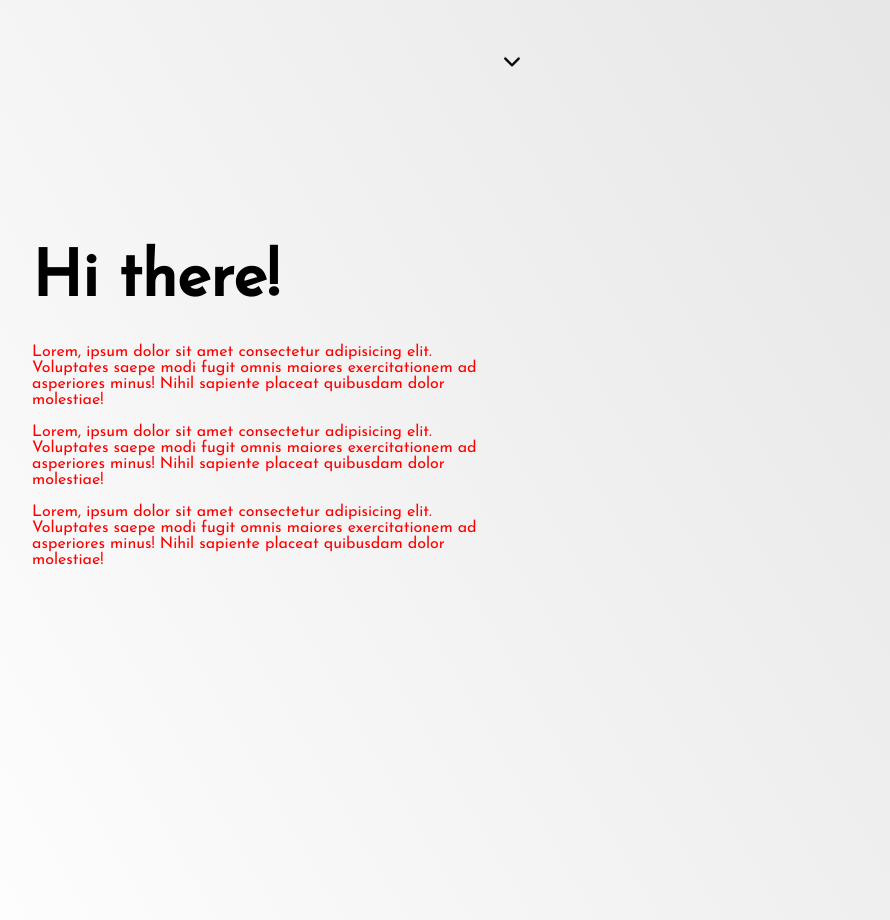
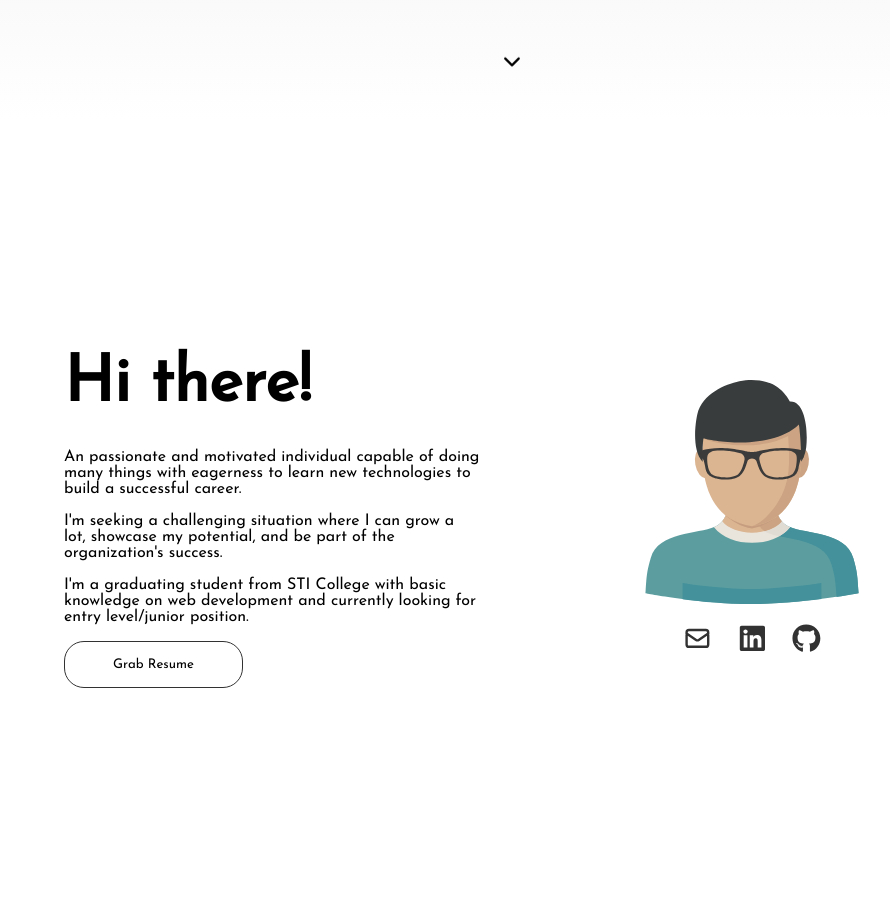
Before and after one commit to JmarkMunda/jm_portfolio, a React (Create React App) app: page / in a window 1280 px wide. Shown: the part 680-1600 px from the top of the page, without its empty margins (128-1018 px from the left). Built offline with nearby package versions, Linux system fonts and the light colour scheme; a web font is replaced by a local one.

Commit message:
add styles to navbar, home, and about

```diff
--- a/src/App.js
+++ b/src/App.js
@@ -1,10 +1,12 @@
 import React from 'react'
 import About from './pages/About/About';
 import Home from './pages/Home/Home';
+import Navbar from './components/Navbar/Navbar'
 
 function App() {
   return (
     <>
+      <Navbar />
       <Home />
       <About />
     </>
--- a/src/components/Navbar/Navbar.css
+++ b/src/components/Navbar/Navbar.css
@@ -2,7 +2,7 @@
 nav {
     width: 100%;
     height: 70px;
-    position: absolute;
+    position: fixed;
     top: 0;
     left: 0;
     display: flex;
@@ -12,6 +12,7 @@ nav {
 }
 
 .logo > a{
+
     font-family: 'Splash', cursive;
     font-weight: bold;
     font-size: 1.5rem;
--- a/src/index.css
+++ b/src/index.css
@@ -10,14 +10,17 @@ font-family: 'Josefin Sans', sans-serif;
     --clr-primary-gray: rgb(50, 50, 50);
     --clr-primary-gray-2: rgb(70, 70, 70);
     --clr-primary-gray-3: rgb(90, 90, 90);
-    --clr-primary-gray-alpha: rgba(90, 90, 90, 0.1);
+    --clr-primary-gray-alpha: rgba(90, 90, 90, 0.5);
+    --clr-primary-gray-alpha-2: rgba(90, 90, 90, 0.1);
     --clr-secondary-aqua: rgb(89, 243, 235);
 
     /* BACKGROUND COLORS */
-    --clr-gradient-background: linear-gradient(240deg, rgb(220, 220, 220), #fff);
+    --clr-gradient-background: linear-gradient(180deg, rgb(220, 220, 220), #fff);
+    --clr-gradient-background-reverse: linear-gradient(360deg, rgb(220, 220, 220), #fff);
 
     /* PADDING */
     --main-side-padding: 0 6rem;
+    --button-padding: 1rem 3rem;
 
     /* MARGINS */
     --margin-bottom: 1rem;
@@ -42,7 +45,7 @@ font-family: 'Josefin Sans', sans-serif;
 }
 
 .container {
-    padding: 8rem 10rem;
+    padding: 4rem;
 }
 
 * {
@@ -51,10 +54,6 @@ font-family: 'Josefin Sans', sans-serif;
     box-sizing: border-box;
     font-family: 'Josefin Sans', sans-serif;
     scroll-behavior: smooth;
-}
-
-body {
-    background: var(--clr-gradient-background);
 }
 
 h1 {
@@ -78,6 +77,10 @@ h3 {
     h3 {
         font-size: 1.2rem;
     }
+    .container {
+        padding: 8rem 10rem;
+    }
+
 }
 
 @media screen and (max-width: 500px) {
--- a/src/pages/About/About.css
+++ b/src/pages/About/About.css
@@ -1,9 +1,11 @@
 
 .about-section {
-    position: relative;
     width: 100%;
     height: 100vh;
-
+    display: flex;
+    justify-content: center;
+    align-items: center;
+    /* background: var(--clr-gradient-background-reverse); */
 }
 
 .about-header {
@@ -15,15 +17,94 @@
     z-index: -1;
 }
 
-.about-text-container {
+.about-container {
     width: 50%;
+    height: auto;
+    padding: 2rem;
 }
 
-.about-text-container h2 {
+/*=============
+    Text side
+  ============= */
+.about-container h2 {
     margin-bottom: 2rem;
 }
 
-.about-text-container p {
-    color: red;
+.about-container p {
     margin-bottom: var(--margin-bottom);
 }
+
+/*=============
+  Download Button
+  ============= */
+.btn {
+    position: relative;
+    padding: var(--button-padding);
+    background-color: transparent;
+    border: 1px solid var(--clr-primary-gray);
+    border-radius: 20px;
+    transition: all .3s ease-in;
+}
+.btn:hover {
+    color: #fff;
+    cursor: grab;
+}
+
+.btn::before {
+    content: '';
+    position: absolute;
+    top: 0;
+    left: 0;
+    width: 10%;
+    height: 100%;
+    background-color: var(--clr-primary-gray);
+    border-radius: 20px;
+    overflow: hidden;
+    z-index: -1;
+    opacity: 0;
+    transition: all .3s ease-in;
+}
+.btn:hover::before {
+    width: 100%;
+    opacity: 1;
+}
+
+/*=============
+    Photo side
+  ============= */
+
+.about-container img {
+    height: 14rem;
+    /* filter: drop-shadow(8px 5px 5px rgb(92, 92, 92)); */
+}
+.about-container.photo {
+    text-align: center;
+    padding: 6rem;
+}
+
+/*=============
+    Underline
+  ============= */
+.underline {
+    border-top: 1px solid var(--clr-primary-gray-alpha);
+    margin: 1rem 0;
+}
+
+.social-icons {
+    margin-top: 1rem;
+}
+
+.social-icons button{
+    background-color: transparent;
+    color: var(--clr-primary-gray-2);
+    cursor: pointer;
+    border: none;
+    font-size: 1.8rem;
+    margin: 0 0.8rem;
+    transition: all .2s ease;
+}
+
+.social-icons button:hover {
+    transform: scale(1.2);
+    color: var(--clr-primary-gray);
+}
--- a/src/pages/About/About.jsx
+++ b/src/pages/About/About.jsx
@@ -1,33 +1,45 @@
 import React from "react";
-import Navbar from "../../components/Navbar/Navbar";
 import "./About.css";
+import { FaGithub, FaLinkedin } from "react-icons/fa";
+import { HiOutlineMail } from "react-icons/hi";
+
+import { messages } from "../../personal-data";
+import profileImg from "../../assets/user-profile.svg";
 
 const About = () => {
   return (
-    <>
-      <Navbar />
-      <section className="about-section container">
-        {/* <h2 className="about-header">ABOUT ME</h2> */}
-        <article className="about-text-container">
-          <h2>Hi there!</h2>
-          <p>
-            Lorem, ipsum dolor sit amet consectetur adipisicing elit. Voluptates
-            saepe modi fugit omnis maiores exercitationem ad asperiores minus!
-            Nihil sapiente placeat quibusdam dolor molestiae!
-          </p>
-          <p>
-            Lorem, ipsum dolor sit amet consectetur adipisicing elit. Voluptates
-            saepe modi fugit omnis maiores exercitationem ad asperiores minus!
-            Nihil sapiente placeat quibusdam dolor molestiae!
-          </p>
-          <p>
-            Lorem, ipsum dolor sit amet consectetur adipisicing elit. Voluptates
-            saepe modi fugit omnis maiores exercitationem ad asperiores minus!
-            Nihil sapiente placeat quibusdam dolor molestiae!
-          </p>
-        </article>
-      </section>
-    </>
+    <section id="about" className="about-section container">
+      {/* <h2 className="about-header">ABOUT ME</h2> */}
+      <article className="about-container text">
+        <h2>Hi there!</h2>
+        {messages.map((message) => {
+          const { id, text } = message;
+          return <p key={id}>{text}</p>;
+        })}
+        <button className="btn">Grab Resume</button>
+      </article>
+      <div className="about-container photo">
+        <img src={profileImg} alt="photo" />
+        {/* <div className="underline" /> */}
+        <div className="social-icons">
+          <button>
+            <a href="mailto:jaymakmunda26@gmail.com">
+              <HiOutlineMail />
+            </a>
+          </button>
+          <button>
+            <a href="https://www.linkedin.com/in/jay-mark-munda-18a208233/">
+              <FaLinkedin />
+            </a>
+          </button>
+          <button>
+            <a href="https://github.com/JmarkMunda">
+              <FaGithub />
+            </a>
+          </button>
+        </div>
+      </div>
+    </section>
   );
 };
 
--- a/src/pages/Home/Home.css
+++ b/src/pages/Home/Home.css
@@ -8,6 +8,7 @@
     display: flex;
     justify-content: center;
     align-items: center;
+    background: var(--clr-gradient-background);
 }
 
 .home-text h3 {
--- a/src/personal-data.js
+++ b/src/personal-data.js
@@ -1,18 +1,21 @@
 import React from 'react';
+import { BsPersonCheck } from 'react-icons/bs';
+import { GiGraduateCap } from 'react-icons/gi';
+import { BiMedal } from 'react-icons/bi';
 
-const message = [
+const messages = [
     {
         id: 1,
-        text: "Lorem ipsum dolor sit amet consectetur adipisicing elit. Architecto soluta quaerat aut. Ut saepe iste praesentium sunt, laudantium nesciunt impedit!"
+        text: "An passionate and motivated individual capable of doing many things with eagerness to learn new technologies to build a successful career."
     },
     {
         id: 2,
-        text: "Lorem ipsum dolor sit amet consectetur adipisicing elit. Architecto soluta quaerat aut. Ut saepe iste praesentium sunt, laudantium nesciunt impedit!"
+        text: "I'm seeking a challenging situation where I can grow a lot, showcase my potential, and be part of the organization's success."
     },
     {
         id: 3,
-        text: "Lorem ipsum dolor sit amet consectetur adipisicing elit. Architecto soluta quaerat aut. Ut saepe iste praesentium sunt, laudantium nesciunt impedit!"
-    }
+        text: "I'm a graduating student from STI College with basic knowledge on web development and currently looking for entry level/junior position."
+    },
 ]
 
 const personal = {
@@ -99,3 +102,23 @@ const awards = [
         from: 'RMES Globe Telecom'
     },
 ]
+
+const tabs = [
+    {
+        id: 1,
+        text: "Personal Info",
+        icon: <BsPersonCheck />
+    },
+    {
+        id: 2,
+        text: "Educational Background",
+        icon: <GiGraduateCap />
+    },
+    {
+        id: 3,
+        text: "Awards",
+        icon: <BiMedal />
+    },
+]
+
+export {messages, personal, education, awards, tabs};
```
Also changed, not shown: src/assets/user-profile.svg (added).
